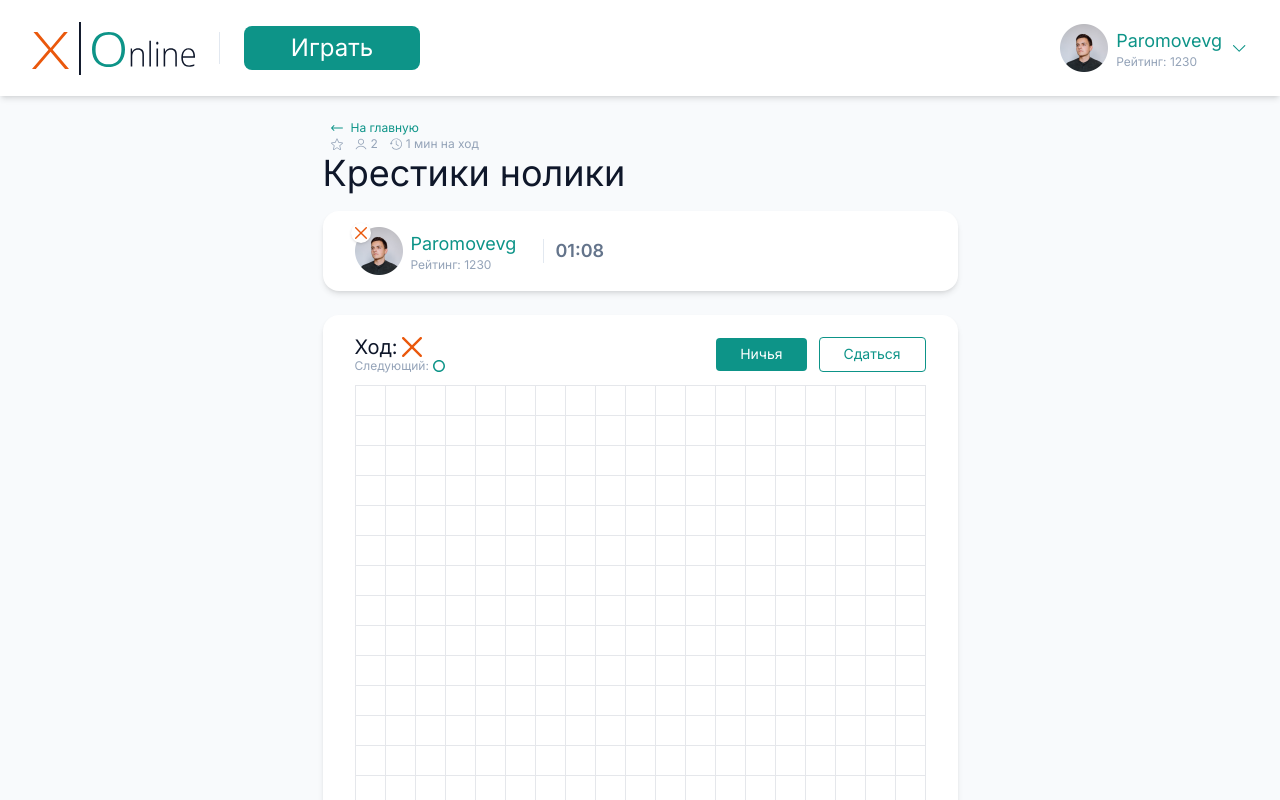
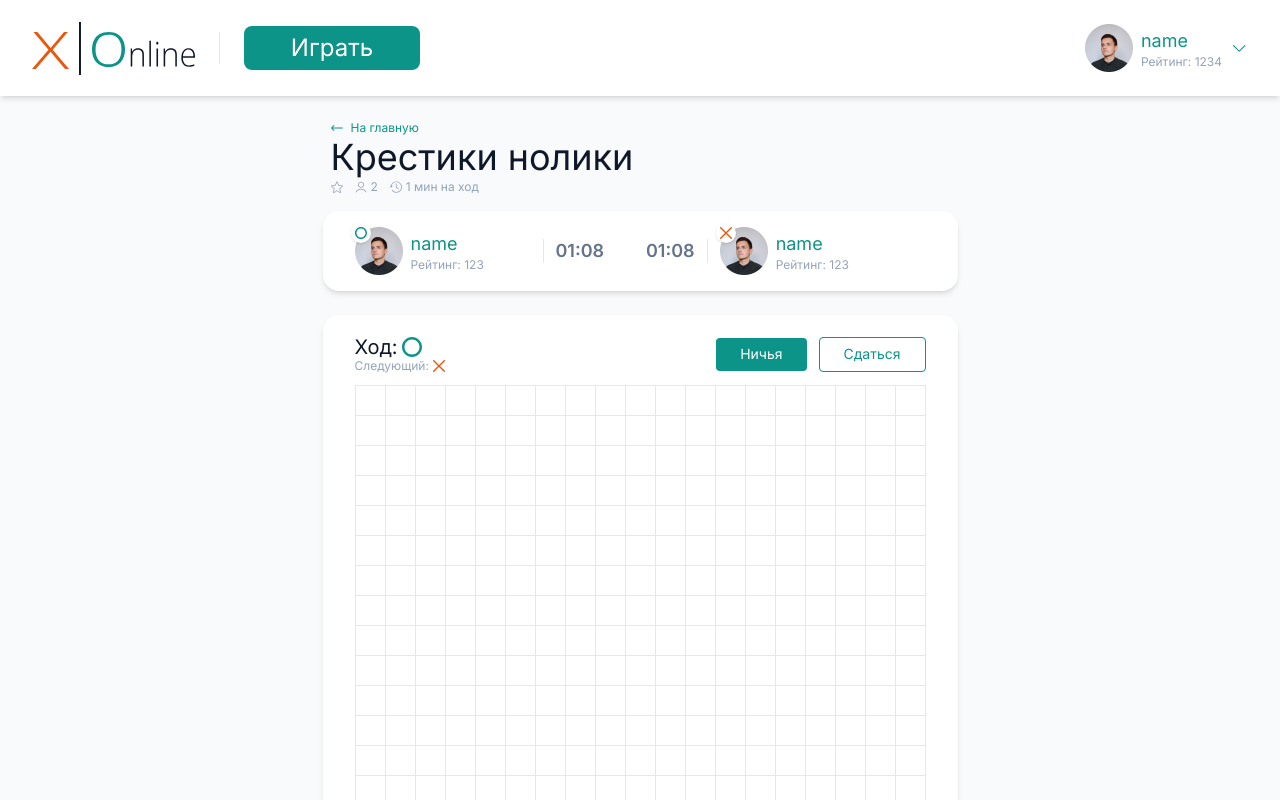
Before and after one commit to korchel/tic-tac-toe, a Next.js app: page / in a window 1280 px wide. Shown: the top 800 px of the page. Built offline with nearby package versions, Linux system fonts and the light colour scheme.

Commit message:
users added

```diff
--- a/components/Game/Game.jsx
+++ /dev/null
@@ -1,31 +0,0 @@
-import useGameState from './useGameState';
-import GameInfo from './GameInfo';
-import GameCell from './GameCell';
-import ResetButton from './resetButton';
-
-const Game = () => {
-  const { cells, currentStep, winnerSymbol, isDraw, toggleCell, resetGame, getWinnerCell } = useGameState();
-
-  return (
-    <div className="flex flex-col items-center w-40 mx-auto my-24 border border-black p-5">
-      <GameInfo
-        isDraw={isDraw}
-        winnerSymbol={winnerSymbol}
-        currentStep={currentStep}
-      />
-      <div className="grid pt-px pl-px grid-cols-[repeat(3,_30px)] grid-rows-[repeat(3,_30px)]">
-        {cells.map((symbol, index) => (
-          <GameCell
-            key={index}
-            symbol={symbol}
-            isWinner={getWinnerCell(index)}
-            onClick={() => toggleCell(index)}
-          />
-        ))}
-      </div>
-      <ResetButton resetGame={resetGame} />
-    </div>
-  );
-};
-
-export default Game;
--- a/components/Game/GameCell.jsx
+++ /dev/null
@@ -1,19 +0,0 @@
-import GameSymbol from './GameSymbol';
-import { clsx } from 'clsx';
-
-const GameCell = ({ isWinner, onClick, symbol }) => {
-
-  return (
-    <button
-      className={clsx(
-        'border border-gray-400 -ml-px -mt-px flex items-center justify-center',
-        isWinner && 'bg-red-400'
-      )}
-      onClick={onClick}
-    >
-      {symbol ? <GameSymbol symbol={symbol} /> : null}
-    </button>
-  )
-};
-
-export default GameCell;
--- a/components/Game/GameField.jsx
+++ b/components/Game/GameField.jsx
@@ -1,30 +1,11 @@
-import { useState } from "react";
 import clsx from "clsx";
 
 import { ButtonComponent } from "../uikit/ButtonComponent";
-import { SYMBOLS, MOVE_ORDER } from './constants';
-import {GameSymbol} from "./GameSymbol";
+import  {GameSymbol } from "./GameSymbol";
+import { useGameState } from "./useGameState";
 
-const getNextMove = (currentMove) => {
-  const nextMoveIndex = MOVE_ORDER.indexOf(currentMove) + 1;
-  return MOVE_ORDER[nextMoveIndex] ?? MOVE_ORDER[0];
-};
-
-export const GameField = ({ className }) => {
-  const [{ cells, currentMove }, setGameState] = useState(() => ({
-    cells: new Array(19 * 19).fill(null),
-    currentMove: SYMBOLS.CROSS,
-  }));
-
-  const nextMove = getNextMove(currentMove);
-
-  const handleClickCell = (index) => {
-    setGameState((prevState) => ({
-      ...prevState,
-      currentMove: getNextMove(prevState.currentMove),
-      cells: prevState.cells.map((cell, i) => i === index ? getNextMove(prevState.currentMove) : cell),
-    }));
-  };
+export const GameField = ({ className, playersNumber }) => {
+  const { cells, nextMove, currentMove, handleClickCell } = useGameState(playersNumber);
 
   return (
     <GameFieldLayout className={className}>
--- a/components/Game/GameInfo.jsx
+++ b/components/Game/GameInfo.jsx
@@ -1,24 +1,40 @@
 import clsx from 'clsx';
 import { Profile } from '../Profile/Profile';
-import CrossIcon from './icons/cross.svg';
+import {GameSymbol} from './GameSymbol';
+import { SYMBOLS } from './constants';
+import avatar from '../Profile/avatar.png';
 
-export const GameInfo = ({ className }) => {
+const players = [
+  { name: "name", rating: 123, symbol: SYMBOLS.ZERO, avatar: avatar, id: 1 },
+  { name: "name", rating: 123, symbol: SYMBOLS.CROSS, avatar: avatar, id: 2 },
+  { name: "namegggggggggggggg", rating: 123, symbol: SYMBOLS.TRIANGLE, avatar: avatar, id: 3 },
+  { name: "name", rating: 123, symbol: SYMBOLS.SQUARE, avatar: avatar, id: 4 },
+]
+
+export const GameInfo = ({ className, playersNumber }) => {
 
   return (
-    <div className={clsx(className, "bg-white rounded-2xl shadow-md px-8 py-4 flex justify-between")}>
-      <div className="flex gap-3 items-center">
-        <div className="relative">
-          <Profile className="w-44" />
+    <div className={clsx(className, "bg-white rounded-2xl shadow-md px-8 py-4 grid grid-cols-2 gap-3")}>
+      {
+        players.slice(0, playersNumber).map((player, index) => <PlayerInfo key={player.id} info={player} mirrored={index % 2 === 1} />)
+      }
+    </div>
+  );
+};
+
+function PlayerInfo({ info, mirrored }) {
+  return (
+    <div className="flex gap-3 items-center">
+        <div className={clsx("relative", mirrored && 'order-3')} >
+          <Profile className="w-44" name={info.name} rating={info.rating} avatar={info.avatar}/>
           <div className="w-5 h-5 rounded-full bg-white shadow absolute -left-1 -top-1 flex items-center justify-center">
-            <CrossIcon className="w-3 h-3" />
+            <GameSymbol className="w-3 h-3" symbol={info.symbol}/>
           </div>
         </div>
-        <div className="h-6 w-px bg-slate-200"/>
-        <div className="text-slate-500 text-lg font-semibold">
+        <div className={clsx("h-6 w-px bg-slate-200", mirrored && 'order-2')}/>
+        <div className={clsx("text-slate-500 text-lg font-semibold", mirrored && 'order-1')}>
             01:08
         </div>
       </div>
-
-    </div>
-  );
-};
+  )
+}
--- a/components/Game/GameSymbol.jsx
+++ b/components/Game/GameSymbol.jsx
@@ -14,5 +14,3 @@ export const GameSymbol = ({ symbol, className }) => {
 
   return <Icon className={className} />;
 };
-
-export default GameSymbol;
--- a/components/Game/GameTitle.jsx
+++ b/components/Game/GameTitle.jsx
@@ -4,18 +4,19 @@ import HistoryIcon from './icons/history.svg';
 import StarIcon from './icons/star.svg';
 import UserIcon from './icons/user.svg';
 
-export const GameTitle = () => {
+export const GameTitle = ({ playersNumber }) => {
   return (
     <div className="pl-2">
       <Link href="#" className="flex items-center gap-2 text-xs text-teal-600">
         <ArrowLeftIcon />
         На главную
       </Link>
+      <h1 className="text-4xl leading-tight">Крестики нолики</h1>
       <div className="flex items-center gap-3 text-xs text-slate-400">
         <StarIcon />
         <div className="flex items-center gap-1">
           <UserIcon />
-          2
+          {playersNumber}
         </div>
         <div className="flex items-center gap-1">
           <HistoryIcon />
--- a/components/Game/constants.js
+++ b/components/Game/constants.js
@@ -5,4 +5,4 @@ export const SYMBOLS = {
   SQUARE: 'square',
 };
 
-export const MOVE_ORDER = [SYMBOLS.CROSS, SYMBOLS.ZERO, SYMBOLS.TRIANGLE, SYMBOLS.SQUARE];
+export const MOVE_ORDER = [SYMBOLS.ZERO, SYMBOLS.CROSS, SYMBOLS.TRIANGLE, SYMBOLS.SQUARE];
--- a/components/Game/resetButton.jsx
+++ /dev/null
@@ -1,12 +0,0 @@
-const ResetButton = ({ resetGame }) => {
-  return (
-    <button
-      className="cursir-pointer mt-2.5 bg-transparent border border-gray-400 py-1 px-3 rounded"
-      onClick={resetGame}
-    >
-      Сбросить
-    </button>
-  )
-}
-
-export default ResetButton;
--- a/components/Game/useGameState.js
+++ b/components/Game/useGameState.js
@@ -1,65 +1,61 @@
 import { useState } from "react";
+import { MOVE_ORDER, SYMBOLS } from "./constants";
 
-import { SYMBOL_O, SYMBOL_X } from './constants';
+// const computeWinner = (cells) => {
+//   const lines = [
+//     [0, 1, 2],
+//     [3, 4, 5],
+//     [6, 7, 8],
+//     [0, 3, 6],
+//     [1, 4, 7],
+//     [2, 5, 8],
+//     [0, 4, 8],
+//     [2, 4, 6]
+//   ];
 
-const computeWinner = (cells) => {
-  const lines = [
-    [0, 1, 2],
-    [3, 4, 5],
-    [6, 7, 8],
-    [0, 3, 6],
-    [1, 4, 7],
-    [2, 5, 8],
-    [0, 4, 8],
-    [2, 4, 6]
-  ];
+//   for (let i = 0; i < lines.length; i++) {
+//     const [a, b, c] = lines[i];
+//     if (
+//       cells[a] &&
+//       cells[a] === cells[b] &&
+//       cells[a] === cells[c]
+//     ) {
+//       return [a, b, c]
+//     }
+//   }
+// };
 
-  for (let i = 0; i < lines.length; i++) {
-    const [a, b, c] = lines[i];
-    if (
-      cells[a] &&
-      cells[a] === cells[b] &&
-      cells[a] === cells[c]
-    ) {
-      return [a, b, c]
-    }
-  }
+const getNextMove = (currentMove, playersNumber) => {
+  const currentOrder = MOVE_ORDER.slice(0, playersNumber);
+  const nextMoveIndex = currentOrder.indexOf(currentMove) + 1;
+  return currentOrder[nextMoveIndex] ?? currentOrder[0];
 };
 
+export const useGameState = (playersNumber) => {
+  const [{ cells, currentMove }, setGameState] = useState(() => ({
+    cells: new Array(19 * 19).fill(null),
+    currentMove: SYMBOLS.ZERO,
+  }));
 
-const useGameState = () => {
-  const [cells, setCells] = useState([null, null, null, null, null, null, null, null, null]);
-  const [currentStep, setCurrentStep] = useState(SYMBOL_O);
-  const [winnerSequence, setWinnerSequence] = useState();
+  const nextMove = getNextMove(currentMove, playersNumber);
 
-
-  const toggleCell = (index) => {
-    if (cells[index] || winnerSequence) {
-      return;
-    }
-    const cellsCopy = cells.slice()
-    cellsCopy[index] = currentStep;
-    const winner = computeWinner(cellsCopy);
-
-
-    setCells(cellsCopy);
-    setCurrentStep(currentStep === SYMBOL_O ? SYMBOL_X : SYMBOL_O);
-    setWinnerSequence(winner)
-  }
-
-  const resetGame = () => {
-    setCells(Array.from({ length: 9 }, () => null));
-    setCurrentStep(SYMBOL_X);
-    setWinnerSequence(undefined)
+  const handleClickCell = (index) => {
+    setGameState((prevState) => {
+      if (prevState.cells[index]) {
+        return prevState;
+      }
+      return {
+        ...prevState,
+        currentMove: getNextMove(prevState.currentMove, playersNumber),
+        cells: prevState.cells.map((cell, i) => i === index ? getNextMove(prevState.currentMove, playersNumber) : cell),
+      };
+    });
   };
 
-  const winnerSymbol = winnerSequence ? cells[winnerSequence[0]] : undefined
-  const isDraw = !winnerSequence && cells.filter(value => value).length === 9;
-  const getWinnerCell = (index) => winnerSequence?.includes(index);
-
   return {
-    cells, currentStep, winnerSymbol, isDraw, toggleCell, resetGame, getWinnerCell,
+    cells,
+    currentMove,
+    nextMove,
+    handleClickCell,
   };
 };
-
-export default useGameState;
--- a/components/Header/Header.jsx
+++ b/components/Header/Header.jsx
@@ -11,7 +11,7 @@ export const Header = () => {
       <div className="w-px h-8 bg-slate-200 mx-6" />
       <ButtonComponent className="w-44" variant="primary" size="lg">Играть</ButtonComponent>
       <button className="ml-auto flex items-center gap-2 text-start text-teal-600" >
-        <Profile />
+        <Profile name={'name'} rating={1234} />
         <ArrowDownIcon className="text-teal-600" />
       </button>
     </header>
--- a/components/Profile/Profile.jsx
+++ b/components/Profile/Profile.jsx
@@ -1,15 +1,15 @@
 import Image from "next/image";
 
-import avatar from "./avatar.png";
+import avatarSRC from "./avatar.png";
 import clsx from "clsx";
 
-export const Profile = ({className}) => {
+export const Profile = ({className, name, rating, avatar = avatarSRC}) => {
   return (
     <div className={clsx(className, "flex items-center gap-2 text-start text-teal-600")} >
       <Image src={avatar} alt="avatar" height={48} width={48} />
-      <div>
-        <div className="text-lg leading-toght">Paromovevg</div>
-        <div className="text-slate-400 text-xs leading-tight">Рейтинг: 1230</div>
+      <div className="overflow-hidden">
+        <div className="text-lg leading-toght truncate">{name}</div>
+        <div className="text-slate-400 text-xs leading-tight">Рейтинг: {rating}</div>
       </div>
     </div>
   );
--- a/pages/index.jsx
+++ b/pages/index.jsx
@@ -2,17 +2,18 @@ import { GameTitle } from "../components/Game";
 import { GameInfo } from "../components/Game";
 import { Header } from "../components/Header";
 import { GameField } from "../components/Game";
+import { useState } from "react";
 
 const HomePage = () => {
+  const [playersNumber] = useState(2);
 
   return (
     <div className="bg-slate-50 min-h-screen leading-tight -mb-0.5">
       <Header />
       <main className="pt-6 mx-auto w-max">
-        <GameTitle />
-        <h1 className="text-4xl leading-tight">Крестики нолики</h1>
-        <GameInfo className="mt-4" />
-        <GameField className="mt-6"/>
+        <GameTitle playersNumber={playersNumber} />
+        <GameInfo playersNumber={playersNumber} className="mt-4" />
+        <GameField playersNumber={playersNumber} className="mt-6"/>
       </main>
     </div>
   );
```
